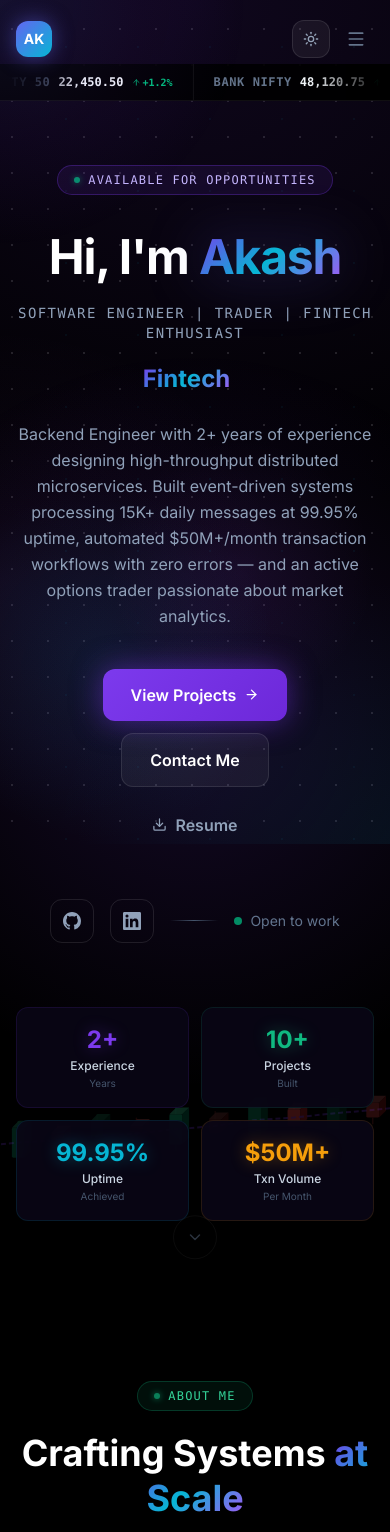
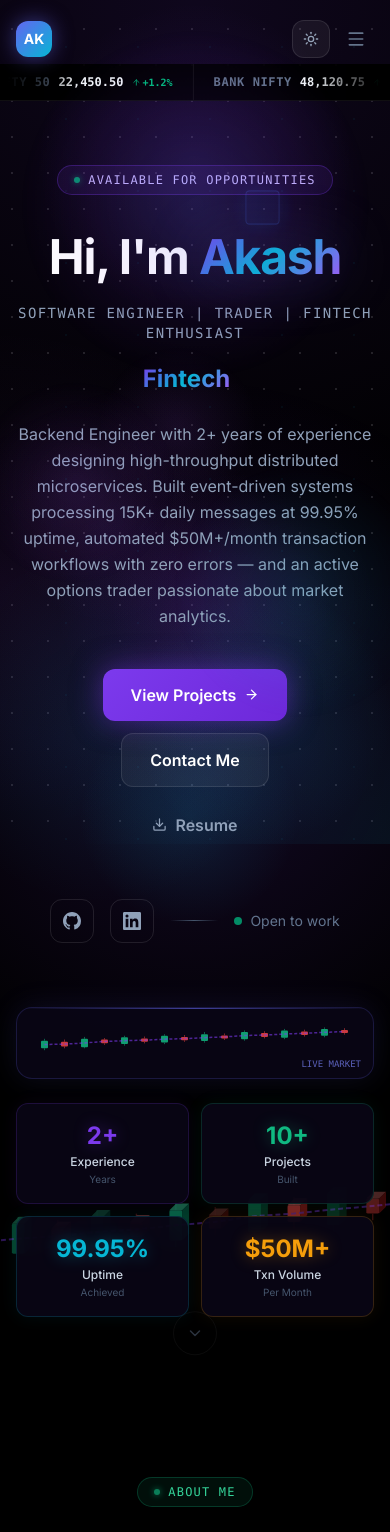
Before and after one commit to akashkasture/ak-portfolio, a React (Vite) app: page / in a window 390 px wide. Shown: the top 1532 px of the page. Built offline with nearby package versions, Linux system fonts and the light colour scheme.

Commit message:
Mobile compatibility improvements
Co-Authored-By: Akash Kasture <akashkasture4884@gmail.com>

```diff
--- a/src/components/CursorGlow.jsx
+++ b/src/components/CursorGlow.jsx
@@ -2,26 +2,73 @@ import { useState, useEffect } from 'react';
 import { motion } from 'framer-motion';
 
 export default function CursorGlow() {
-  const [pos, setPos] = useState({ x: 0, y: 0 });
+  const [pos, setPos] = useState({ x: -1000, y: -1000 });
 
   useEffect(() => {
-    const move = (e) => setPos({ x: e.clientX, y: e.clientY });
-    window.addEventListener('mousemove', move);
-    return () => window.removeEventListener('mousemove', move);
+    const onMouse = (e) => setPos({ x: e.clientX, y: e.clientY });
+    const onTouch = (e) => {
+      if (e.touches[0]) setPos({ x: e.touches[0].clientX, y: e.touches[0].clientY });
+    };
+    window.addEventListener('mousemove', onMouse);
+    window.addEventListener('touchmove', onTouch, { passive: true });
+    return () => {
+      window.removeEventListener('mousemove', onMouse);
+      window.removeEventListener('touchmove', onTouch);
+    };
   }, []);
 
   return (
+    <>
+      {/* Cursor / touch-tracking glow */}
       <motion.div
         className="fixed top-0 left-0 pointer-events-none z-30 rounded-full"
         style={{
           width: 500,
           height: 500,
           background: 'radial-gradient(circle, rgba(99,102,241,0.13) 0%, rgba(124,58,237,0.05) 40%, transparent 70%)',
-        translateX: pos.x - 250,
-        translateY: pos.y - 250,
         }}
         animate={{ translateX: pos.x - 250, translateY: pos.y - 250 }}
         transition={{ type: 'spring', stiffness: 80, damping: 30, mass: 0.5 }}
       />
+
+      {/* Mobile-only ambient orbs — pulse independently since cursor tracking doesn't exist on touch */}
+      <motion.div
+        className="fixed pointer-events-none z-20 rounded-full md:hidden"
+        style={{
+          width: 320,
+          height: 320,
+          background: 'radial-gradient(circle, rgba(99,102,241,0.18) 0%, rgba(124,58,237,0.08) 40%, transparent 70%)',
+          top: '8%',
+          left: '50%',
+          marginLeft: -160,
+        }}
+        animate={{ y: [0, -30, 0], scale: [1, 1.14, 1], opacity: [0.6, 1, 0.6] }}
+        transition={{ duration: 7, repeat: Infinity, ease: 'easeInOut' }}
+      />
+      <motion.div
+        className="fixed pointer-events-none z-20 rounded-full md:hidden"
+        style={{
+          width: 240,
+          height: 240,
+          background: 'radial-gradient(circle, rgba(6,182,212,0.15) 0%, transparent 70%)',
+          bottom: '18%',
+          right: '-30px',
+        }}
+        animate={{ y: [0, 24, 0], scale: [1, 1.1, 1], opacity: [0.45, 0.9, 0.45] }}
+        transition={{ duration: 6, delay: 2.5, repeat: Infinity, ease: 'easeInOut' }}
+      />
+      <motion.div
+        className="fixed pointer-events-none z-20 rounded-full md:hidden"
+        style={{
+          width: 190,
+          height: 190,
+          background: 'radial-gradient(circle, rgba(168,85,247,0.14) 0%, transparent 70%)',
+          top: '48%',
+          left: '-20px',
+        }}
+        animate={{ y: [0, -18, 0], scale: [1, 1.09, 1], opacity: [0.4, 0.85, 0.4] }}
+        transition={{ duration: 8, delay: 1.2, repeat: Infinity, ease: 'easeInOut' }}
+      />
+    </>
   );
 }
--- a/src/components/GridBackground.jsx
+++ b/src/components/GridBackground.jsx
@@ -5,7 +5,7 @@ import { useTheme } from '../context/ThemeContext';
 const CELL = 36;
 const COLS = 40;
 const ROWS = 30;
-const GLOW_COUNT = 16;
+const GLOW_COUNT = 24;
 
 function seededRandom(seed) {
   let s = seed;
@@ -80,7 +80,7 @@ export default function GridBackground() {
               border: `1px solid ${c.color}38`,
               boxShadow: `0 0 20px ${c.color}28`,
             }}
-            animate={{ opacity: [0, 0.75, 0], scale: [0.8, 1.02, 0.8] }}
+            animate={{ opacity: [0, 0.9, 0], scale: [0.8, 1.04, 0.8] }}
             transition={{ duration: c.duration, delay: c.delay, repeat: Infinity, ease: 'easeInOut' }}
           />
         ))}
@@ -110,6 +110,28 @@ export default function GridBackground() {
           style={{ background: 'radial-gradient(ellipse 70% 80% at 50% 0%, rgba(99,102,241,0.04) 0%, transparent 100%)' }}
         />
       )}
+
+      {/* Mobile-only stronger atmospheric glows — ensure glow is always visible on small screens */}
+      <div className="absolute inset-0 pointer-events-none md:hidden">
+        <motion.div
+          className="absolute top-0 left-1/2 -translate-x-1/2 w-80 h-80 rounded-full"
+          style={{ background: 'radial-gradient(circle, rgba(124,58,237,0.18) 0%, transparent 65%)' }}
+          animate={{ scale: [1, 1.15, 1], opacity: [0.6, 1, 0.6] }}
+          transition={{ duration: 6, repeat: Infinity, ease: 'easeInOut' }}
+        />
+        <motion.div
+          className="absolute bottom-0 right-0 w-64 h-64 rounded-full"
+          style={{ background: 'radial-gradient(circle, rgba(6,182,212,0.14) 0%, transparent 65%)' }}
+          animate={{ scale: [1, 1.12, 1], opacity: [0.5, 0.95, 0.5] }}
+          transition={{ duration: 7, delay: 2, repeat: Infinity, ease: 'easeInOut' }}
+        />
+        <motion.div
+          className="absolute top-1/2 left-0 w-52 h-52 rounded-full"
+          style={{ background: 'radial-gradient(circle, rgba(168,85,247,0.14) 0%, transparent 65%)' }}
+          animate={{ scale: [1, 1.1, 1], opacity: [0.4, 0.85, 0.4] }}
+          transition={{ duration: 8, delay: 4, repeat: Infinity, ease: 'easeInOut' }}
+        />
+      </div>
     </div>
   );
 }
--- a/src/components/Hero.jsx
+++ b/src/components/Hero.jsx
@@ -39,7 +39,7 @@ const CANDLES = [
   [113, 105, 118, 101, false], [103, 118, 122, 99, true], [115, 108, 120, 104, false],
 ];
 
-function CandlestickBg({ startIdx = 0, step = 1, showLine = false }) {
+function CandlestickBg({ startIdx = 0, step = 1, showLine = false, opacity = 0.22 }) {
   const ISO = 7;
   const subset = CANDLES.map((c, i) => ({ c, i })).filter(({ i }) => i % step === startIdx % step);
   return (
@@ -47,7 +47,7 @@ function CandlestickBg({ startIdx = 0, step = 1, showLine = false }) {
       className="absolute inset-0 w-full h-full"
       viewBox="0 0 720 260"
       preserveAspectRatio="xMidYMid slice"
-      style={{ opacity: 0.22 }}
+      style={{ opacity }}
     >
       {subset.map(({ c: [open, close, high, low, up], i }) => {
         const x = 14 + i * 40;
@@ -159,6 +159,13 @@ export default function Hero() {
   const { theme } = useTheme();
   const isDark = theme === 'dark';
   const heroRef = useRef(null);
+  const [isNarrow, setIsNarrow] = useState(window.innerWidth < 768);
+
+  useEffect(() => {
+    const check = () => setIsNarrow(window.innerWidth < 768);
+    window.addEventListener('resize', check, { passive: true });
+    return () => window.removeEventListener('resize', check);
+  }, []);
 
   const { scrollYProgress } = useScroll({
     target: heroRef,
@@ -186,24 +193,48 @@ export default function Hero() {
         {/* Layer 1: back candles — slowest, drifts left */}
         <motion.div
           className="absolute bottom-0 left-0 right-0 h-64"
-          style={{ y: candleY2, x: candleX1, opacity: 0.5 }}
+          style={{ y: candleY2, x: isNarrow ? 0 : candleX1, opacity: 0.5 }}
         >
-          <CandlestickBg startIdx={0} step={3} />
+          <CandlestickBg startIdx={0} step={3} opacity={isNarrow ? 0.48 : 0.22} />
         </motion.div>
         {/* Layer 2: mid candles — medium, drifts right */}
         <motion.div
           className="absolute bottom-0 left-0 right-0 h-64"
-          style={{ y: candleY1, x: candleX2, opacity: 0.75 }}
+          style={{ y: candleY1, x: isNarrow ? 0 : candleX2, opacity: 0.75 }}
         >
-          <CandlestickBg startIdx={1} step={3} />
+          <CandlestickBg startIdx={1} step={3} opacity={isNarrow ? 0.48 : 0.22} />
         </motion.div>
         {/* Layer 3: front candles — fastest, drifts most left */}
         <motion.div
           className="absolute bottom-0 left-0 right-0 h-64"
-          style={{ y: candleY3, x: candleX3, opacity: 1 }}
+          style={{ y: candleY3, x: isNarrow ? 0 : candleX3, opacity: 1 }}
         >
-          <CandlestickBg startIdx={2} step={3} showLine />
+          <CandlestickBg startIdx={2} step={3} showLine opacity={isNarrow ? 0.5 : 0.22} />
         </motion.div>
+
+        {/* Mobile-only pulsing glow orbs in the candlestick zone */}
+        {isDark && (
+          <div className="absolute inset-0 md:hidden pointer-events-none">
+            <motion.div
+              className="absolute top-1/3 left-1/2 -translate-x-1/2 w-72 h-72 rounded-full"
+              style={{ background: 'radial-gradient(circle, rgba(124,58,237,0.22) 0%, transparent 65%)' }}
+              animate={{ scale: [1, 1.22, 1], opacity: [0.45, 1, 0.45] }}
+              transition={{ duration: 4, repeat: Infinity, ease: 'easeInOut' }}
+            />
+            <motion.div
+              className="absolute bottom-1/3 right-1/4 w-52 h-52 rounded-full"
+              style={{ background: 'radial-gradient(circle, rgba(6,182,212,0.18) 0%, transparent 65%)' }}
+              animate={{ scale: [1, 1.16, 1], opacity: [0.35, 0.85, 0.35] }}
+              transition={{ duration: 5, delay: 1.5, repeat: Infinity, ease: 'easeInOut' }}
+            />
+            <motion.div
+              className="absolute top-1/4 left-1/4 w-40 h-40 rounded-full"
+              style={{ background: 'radial-gradient(circle, rgba(168,85,247,0.18) 0%, transparent 65%)' }}
+              animate={{ scale: [1, 1.12, 1], opacity: [0.3, 0.8, 0.3] }}
+              transition={{ duration: 6, delay: 3, repeat: Infinity, ease: 'easeInOut' }}
+            />
+          </div>
+        )}
 
         {/* Radial glows — hidden in light mode */}
         {isDark && (
@@ -228,7 +259,7 @@ export default function Hero() {
       {CODE_SNIPPETS.map((snip, i) => (
         <motion.div
           key={i}
-          className="absolute hidden lg:block z-20 pointer-events-none"
+          className="absolute hidden sm:block z-20 pointer-events-none"
           style={{ top: snip.top, bottom: snip.bottom, left: snip.left, right: snip.right }}
           initial={{ opacity: 0, y: 20 }}
           animate={{ opacity: 1, y: 0 }}
@@ -381,6 +412,49 @@ export default function Hero() {
             </div>
           </motion.div>
 
+          {/* Mobile-only mini candlestick bar — visible chart strip above stat cards */}
+          <motion.div
+            className="md:hidden mx-auto mb-6 w-full max-w-sm rounded-2xl overflow-hidden relative"
+            style={{
+              background: 'var(--surface)',
+              border: '1px solid rgba(99,102,241,0.2)',
+              boxShadow: '0 0 30px rgba(99,102,241,0.12)',
+              height: 72,
+            }}
+            initial={{ opacity: 0, scale: 0.95 }}
+            animate={{ opacity: 1, scale: 1 }}
+            transition={{ duration: 0.6, delay: 0.7 }}
+          >
+            <div className="absolute top-0 left-0 right-0 h-px"
+              style={{ background: 'linear-gradient(90deg, transparent, rgba(99,102,241,0.6), transparent)' }} />
+            <div className="absolute inset-0 flex items-center px-2">
+              <svg width="100%" height="60" viewBox="0 0 320 60" preserveAspectRatio="xMidYMid meet">
+                {CANDLES.slice(0, 16).map(([open, close, high, low, up], i) => {
+                  const x = 6 + i * 20;
+                  const fw = 7;
+                  const scale = 0.38;
+                  const bt = 60 - Math.max(open, close) * scale;
+                  const bh = Math.max(Math.abs(close - open) * scale, 2);
+                  const wt = 60 - high * scale;
+                  const wb = 60 - low * scale;
+                  const c = up ? '#10b981' : '#ef4444';
+                  return (
+                    <g key={i}>
+                      <line x1={x + fw / 2} y1={wt} x2={x + fw / 2} y2={bt} stroke={c} strokeWidth="1" opacity="0.5" />
+                      <line x1={x + fw / 2} y1={bt + bh} x2={x + fw / 2} y2={wb} stroke={c} strokeWidth="1" opacity="0.5" />
+                      <rect x={x} y={bt} width={fw} height={bh} fill={c} rx="1" opacity="0.85" />
+                    </g>
+                  );
+                })}
+                <polyline
+                  points={CANDLES.slice(0, 16).map(([o, c,,], i) => `${6 + i * 20 + 3.5},${60 - ((o + c) / 2) * 0.38}`).join(' ')}
+                  fill="none" stroke="#7c3aed" strokeWidth="1.5" strokeDasharray="3 2" opacity="0.6"
+                />
+              </svg>
+            </div>
+            <div className="absolute bottom-1.5 right-3 text-[9px] font-mono text-indigo-400 opacity-70">LIVE MARKET</div>
+          </motion.div>
+
           {/* Stat cards */}
           <motion.div
             className="grid grid-cols-2 md:grid-cols-4 gap-3 max-w-3xl mx-auto"
@@ -395,7 +469,8 @@ export default function Hero() {
                 style={{
                   background: 'var(--surface)',
                   backdropFilter: 'blur(20px)',
-                  borderColor: `${card.color}20`,
+                  borderColor: `${card.color}30`,
+                  boxShadow: `0 0 18px ${card.color}12`,
                 }}
                 whileHover={{
                   borderColor: `${card.color}50`,
--- a/src/components/Testimonials.jsx
+++ b/src/components/Testimonials.jsx
@@ -5,7 +5,7 @@ import SectionHeader from './SectionHeader';
 function TestimonialCard({ t }) {
   return (
     <div
-      className="flex-shrink-0 w-[380px] rounded-2xl p-7 relative overflow-hidden"
+      className="flex-shrink-0 w-[300px] sm:w-[360px] md:w-[380px] rounded-2xl p-5 sm:p-7 relative overflow-hidden"
       style={{
         background: 'var(--surface)',
         border: '1px solid var(--surface-border)',
```
Lines whose indentation alone changed are shown as unchanged.
